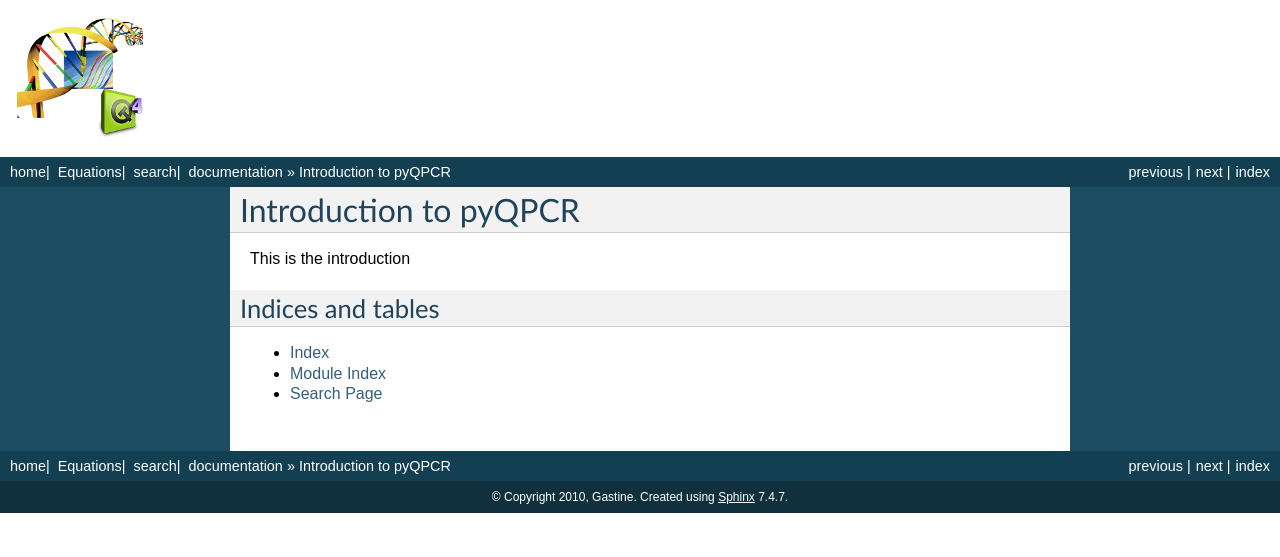
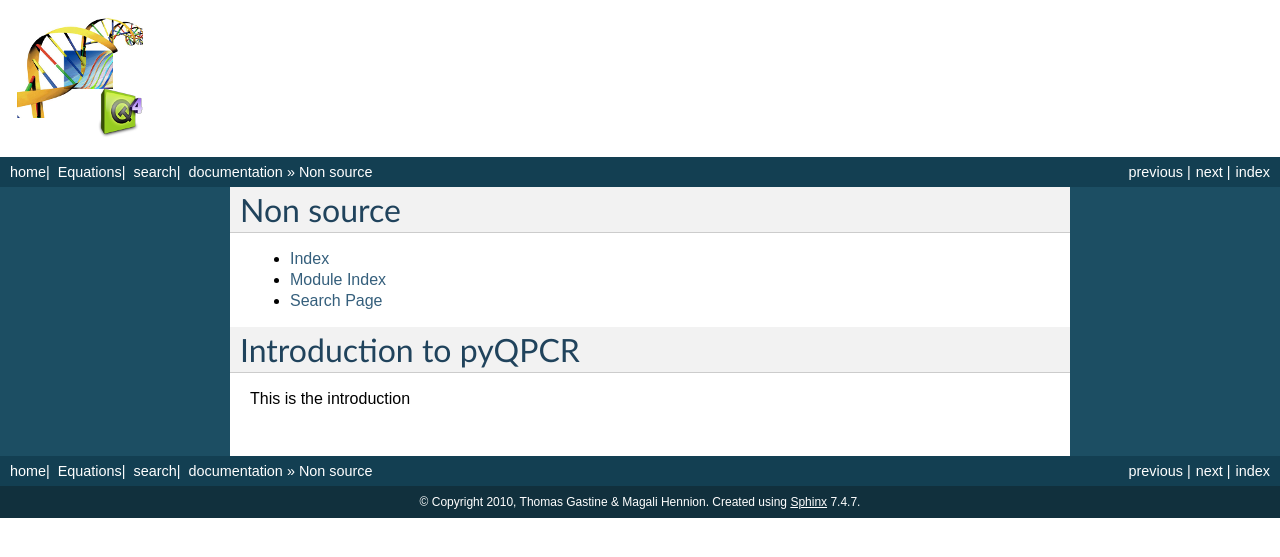
Before and after one commit to bleakley/pyqpcr, a Sphinx documentation site: the page built from sphinx/intro.rst, in a window 1280 px wide. Shown: the top 557 px of the page. Built offline with Sphinx 7.4.7, drawn with Linux system fonts in a browser that asks for light colours; formulas are drawn with MathJax 3.

Commit message:
improve conf.py

```diff
--- a/sphinx/conf.py
+++ b/sphinx/conf.py
@@ -49,7 +49,7 @@ master_doc = 'pyQPCR'
 
 # General information about the project.
 project = u'pyQPCR'
-copyright = u'2010, Gastine'
+copyright = u'2010, Thomas Gastine & Magali Hennion'
 
 # The version info for the project you're documenting, acts as replacement for
 # |version| and |release|, also used in various other places throughout the
@@ -184,7 +184,7 @@ htmlhelp_basename = 'pyQPCRdoc'
 # (source start file, target name, title, author, documentclass [howto/manual]).
 latex_documents = [
   ('pyQPCR', 'pyQPCR.tex', u'pyQPCR Documentation',
-   u'Gastine', 'manual'),
+   u'Thomas Gastine \& Magali Hennion', 'manual'),
 ]
 
 # The name of an image file (relative to this directory) to place at the top of
--- a/sphinx/intro.rst
+++ b/sphinx/intro.rst
@@ -1,9 +1,11 @@
-Introduction to pyQPCR
-***********************
-This is the introduction
+Non source
+************************
 
-Indices and tables
-==================
 * :ref:`genindex`
 * :ref:`modindex`
 * :ref:`search`
+
+Introduction to pyQPCR
+************************
+
+This is the introduction
```
